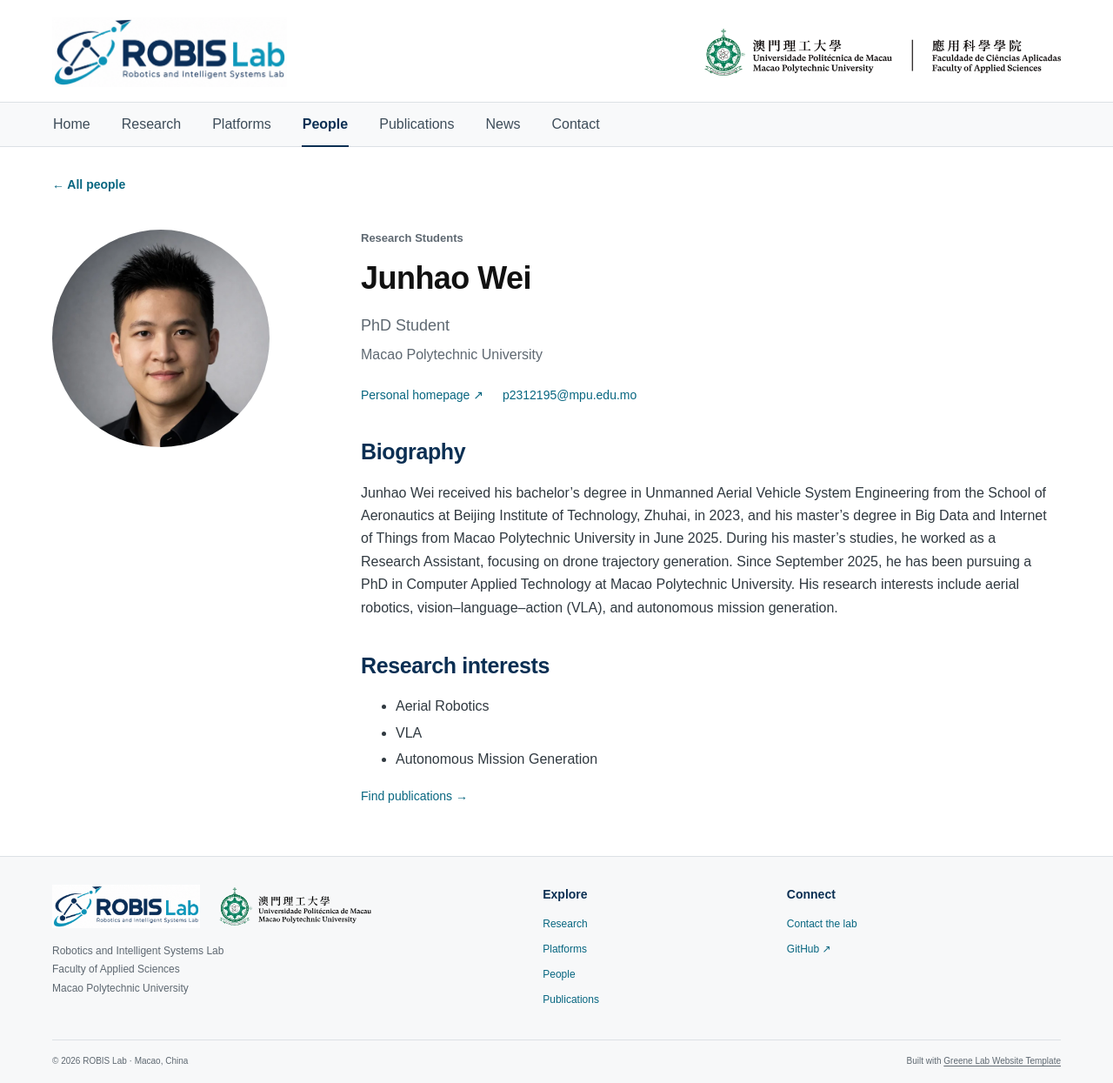
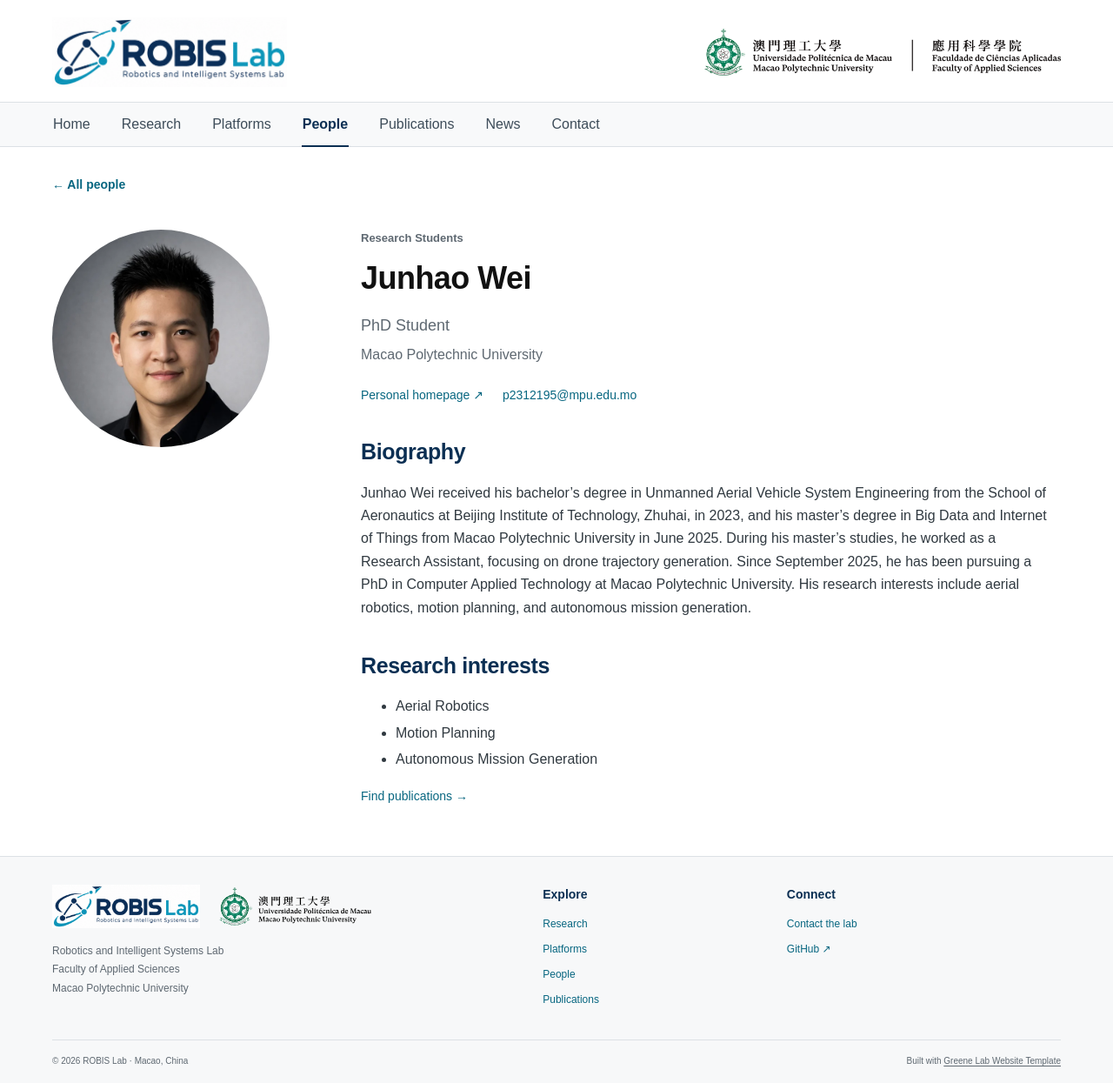
Before and after one commit to JunhaoWei-mpu/ROBIS-Lab, a Jekyll site: the page built from _members/junhao-wei.md, in a window 1280 px wide. Shown: the whole page at 87% size. Built offline with Jekyll 4.4.1, drawn with Linux system fonts in a browser that asks for light colours.

Commit message:
Set Motion Planning in Junhao Wei research interests

```diff
--- a/_members/junhao-wei.md
+++ b/_members/junhao-wei.md
@@ -1,14 +1,14 @@
 ---
 name: Junhao Wei
 title: Junhao Wei
-description: Aerial robotics, vision–language–action (VLA), and autonomous mission generation.
+description: Aerial robotics, motion planning, and autonomous mission generation.
 role: PhD Student
 institution: Macao Polytechnic University
 group: Research Students
 order: 0
 interests:
 - Aerial Robotics
-- VLA
+- Motion Planning
 - Autonomous Mission Generation
 image: assets/images/people/junhao-wei.webp
 permalink: /people/junhao-wei/
@@ -24,4 +24,4 @@ image_width: 600
 image_height: 679
 ---
 
-Junhao Wei received his bachelor’s degree in Unmanned Aerial Vehicle System Engineering from the School of Aeronautics at Beijing Institute of Technology, Zhuhai, in 2023, and his master’s degree in Big Data and Internet of Things from Macao Polytechnic University in June 2025. During his master’s studies, he worked as a Research Assistant, focusing on drone trajectory generation. Since September 2025, he has been pursuing a PhD in Computer Applied Technology at Macao Polytechnic University. His research interests include aerial robotics, vision–language–action (VLA), and autonomous mission generation.
+Junhao Wei received his bachelor’s degree in Unmanned Aerial Vehicle System Engineering from the School of Aeronautics at Beijing Institute of Technology, Zhuhai, in 2023, and his master’s degree in Big Data and Internet of Things from Macao Polytechnic University in June 2025. During his master’s studies, he worked as a Research Assistant, focusing on drone trajectory generation. Since September 2025, he has been pursuing a PhD in Computer Applied Technology at Macao Polytechnic University. His research interests include aerial robotics, motion planning, and autonomous mission generation.
```
